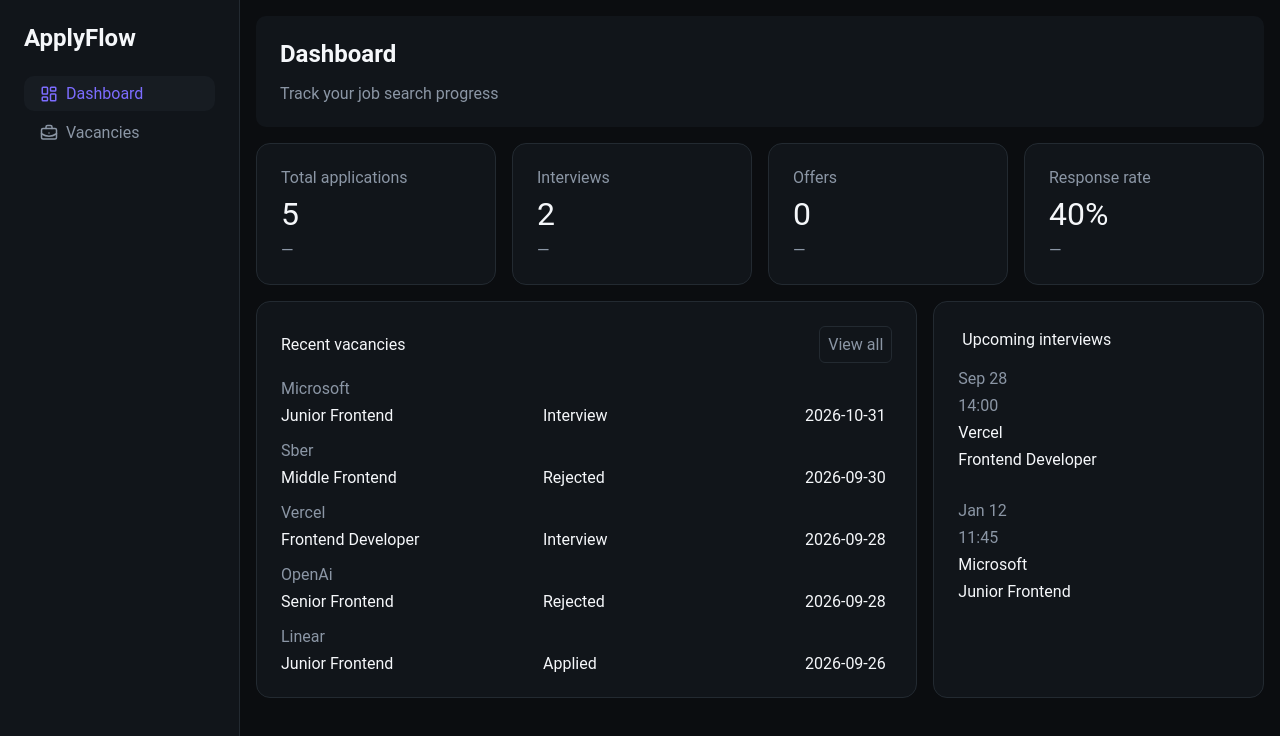
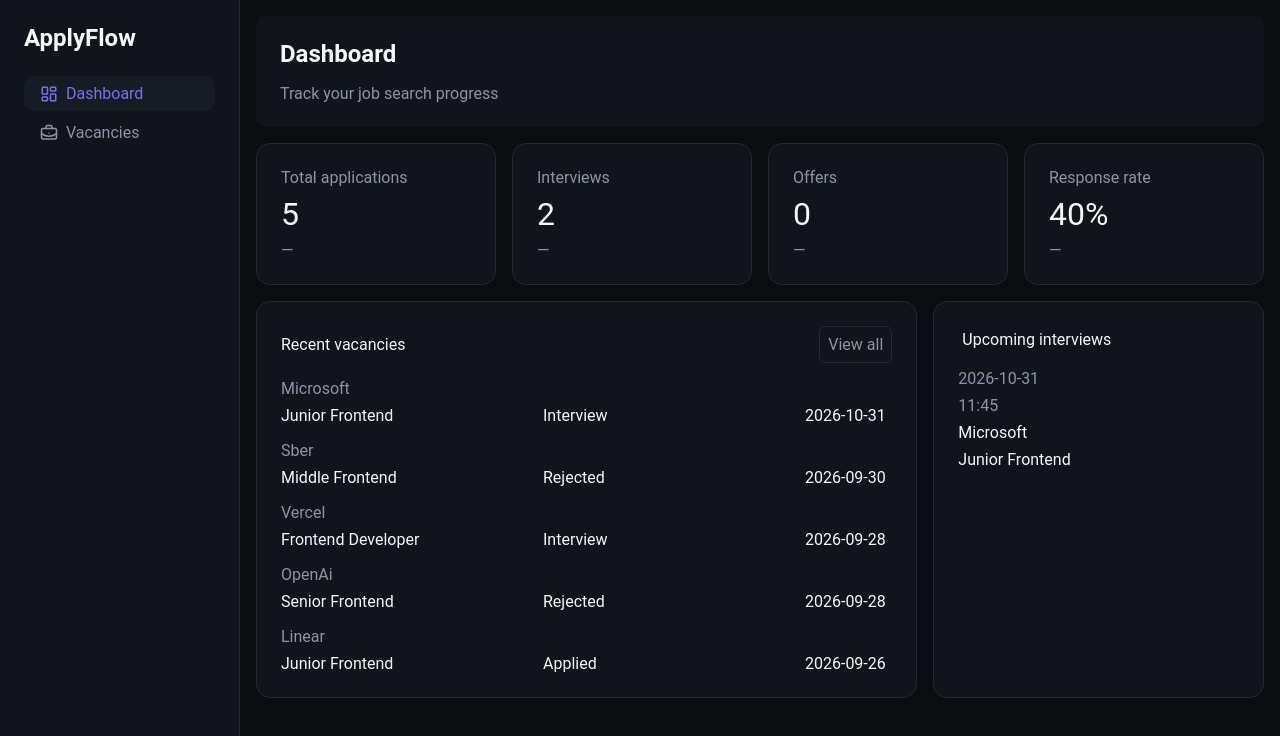
Before and after one commit to SHADrussed/apply-flow, a React (Vite) app: page / in a window 1280 px wide. Shown: the top 736 px of the page. Built offline with nearby package versions, Linux system fonts and the light colour scheme.

Commit message:
feat: implement dynamic dashboard

```diff
--- a/src/components/UpcomingInterviews/UpcomingInterviews.jsx
+++ b/src/components/UpcomingInterviews/UpcomingInterviews.jsx
@@ -1,4 +1,5 @@
-import { vacancies } from "../../data/vacancies";
+import { useContext } from "react";
+import { VacanciesContext } from "../../contexts/VacanciesContext";
 import {
   UpcomingStyled,
   UpcomingTitle,
@@ -10,15 +11,33 @@ import {
 } from "./UpcomingInterviews.styled";
 
 export default function UpcomingInterviews() {
+  const { vacancies } = useContext(VacanciesContext);
+  const upcomingInterviews = vacancies
+    .filter((vacancy) => vacancy.status === "Interview")
+    .filter((vacancy) => {
+      if (!vacancy.date || !vacancy.time) return false;
+
+      const interviewDate = new Date(`${vacancy.date}T${vacancy.time}`);
+
+      return (
+        !Number.isNaN(interviewDate.getTime()) && interviewDate > new Date()
+      );
+    })
+    .sort(
+      (a, b) =>
+        new Date(`${a.date}T${a.time}`) - new Date(`${b.date}T${b.time}`),
+    );
+
   return (
     <UpcomingStyled>
       <UpcomingUpper>
         <UpcomingTitle>Upcoming interviews</UpcomingTitle>
       </UpcomingUpper>
       <UpcomingList>
-        {vacancies.map(
-          (vacancy) =>
-            vacancy.status === "Interview" && (
+        {upcomingInterviews.length === 0 ? (
+          <VacancyText>No upcoming interviews.</VacancyText>
+        ) : (
+          upcomingInterviews.map((vacancy) => (
             <UpcomingVacancy key={vacancy.id}>
               <VacancyText>{vacancy.date}</VacancyText>
               <VacancyText>{vacancy.time}</VacancyText>
@@ -26,7 +45,7 @@ export default function UpcomingInterviews() {
               <VacancyImportant>{vacancy.company}</VacancyImportant>
               <VacancyImportant>{vacancy.position}</VacancyImportant>
             </UpcomingVacancy>
-            ),
+          ))
         )}
       </UpcomingList>
     </UpcomingStyled>
```
Lines whose indentation alone changed are shown as unchanged.
